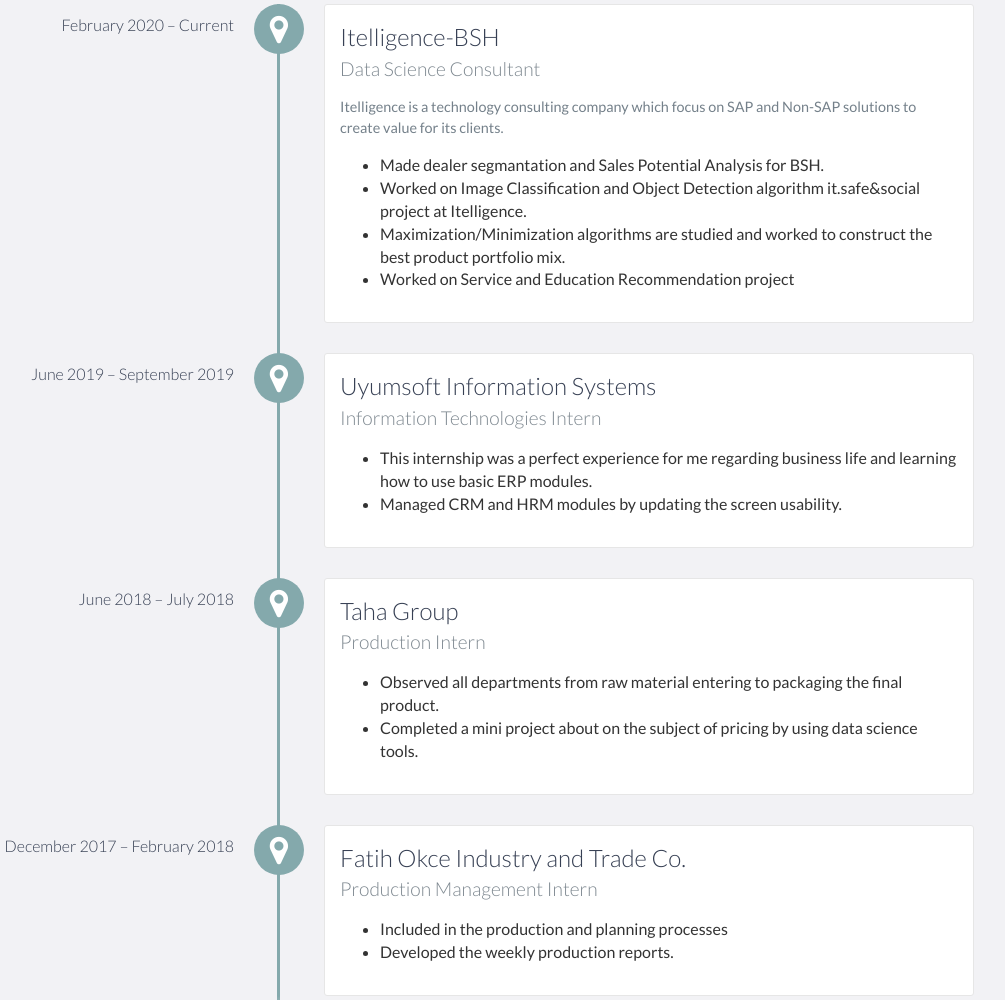
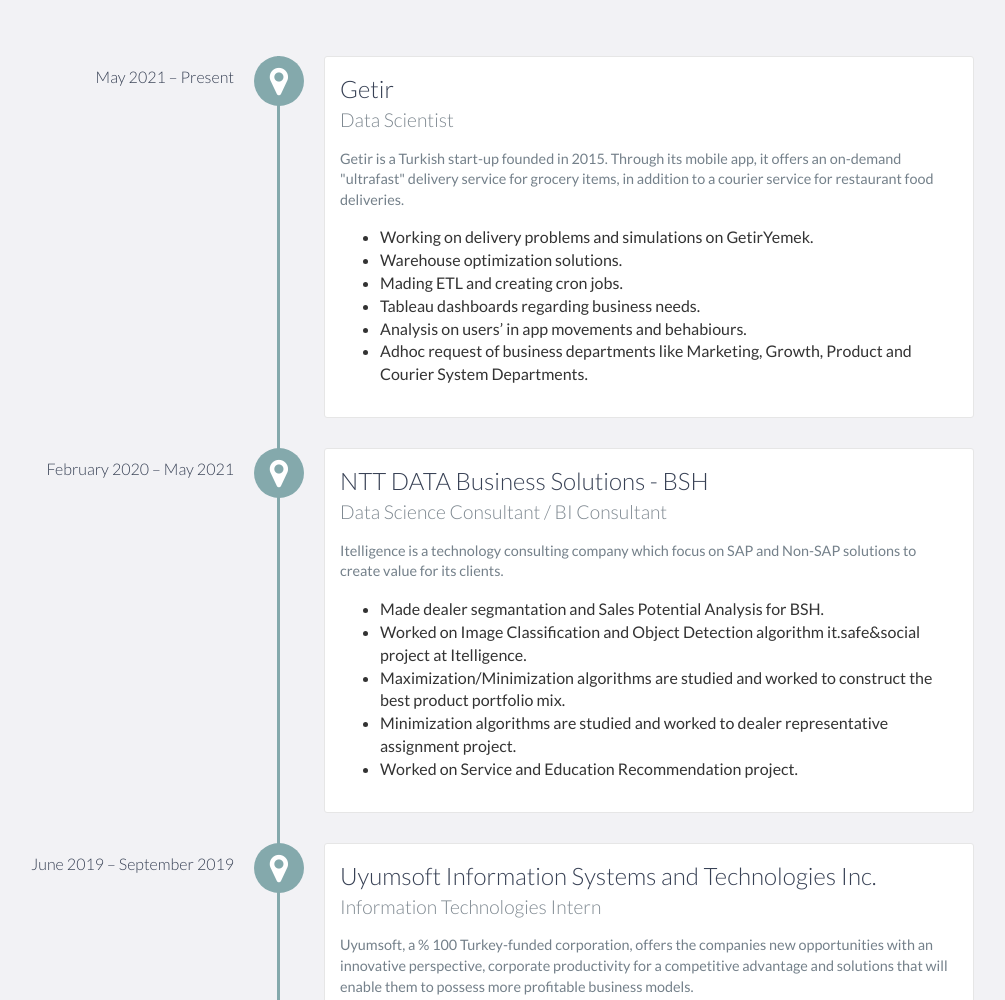
Before and after one commit to sinan-demirhan/sinan-demirhan.github.io, a website: page index.html in a window 1280 px wide. Shown: the part 1528-2528 px from the top of the page, without its empty margins (166-1171 px from the left). Drawn offline with nearby package versions, Linux system fonts and the light colour scheme.

Commit message:
update html

```diff
--- a/index.html
+++ b/index.html
@@ -76,7 +76,7 @@
                         An enthusiastic and hard-working industrial engineer who likes to work with data.
                     </p>
                     <p>
-                        Currently working as a Data Science Consultant at Itelligence
+                        Currently working as a Data Scientist at Getir.
                     </p>
                 </div>
             </div>
@@ -98,7 +98,10 @@
             <li>COLİOP and GAMS</li>
             <li>Rshiny</li>
             <li>Tableau</li>
+            <li>PostgreSql</li>
+            <li>MongoDb</li>
             <li>Knime</li>
+            <li>Web Scraping</li>
             <li>MS Office</li>
             <li>Machine learning</li>
             <li>Time Series Analysis</li>
@@ -114,9 +117,27 @@
     <div id="experience" class="background-alt">
         <h2 class="heading">Experience</h2>
         <div id="experience-timeline">
-            <div data-date="February 2020 – Current">
-                <h3>Itelligence-BSH</h3>
-                <h4>Data Science Consultant</h4>
+
+            <div data-date="May 2021 – Present">
+                <h3>Getir</h3>
+                <h4>Data Scientist</h4>
+                <p>
+                    Getir is a Turkish start-up founded in 2015. Through its mobile app, it offers an on-demand "ultrafast" delivery service for grocery items, in addition to a courier service for restaurant food deliveries.
+                    <ul>
+                        <li>Working on delivery problems and simulations on GetirYemek.</li>
+                        <li>Warehouse optimization solutions.</li>
+                        <li>Mading ETL and creating cron jobs.</li>
+                        <li>Tableau dashboards regarding business needs.</li>
+                        <li>Analysis on users’ in app movements and behabiours.</li>
+                        <li>Adhoc request of business departments like Marketing, Growth, Product and Courier System Departments.</li>
+                    </ul>
+                </p>
+            </div>
+
+
+            <div data-date="February 2020 – May 2021">
+                <h3>NTT DATA Business Solutions - BSH</h3>
+                <h4>Data Science Consultant / BI Consultant</h4>
                 <p>
                     Itelligence is a technology consulting company which focus on SAP and Non-SAP solutions to create value for its clients.
                     <br>
@@ -124,16 +145,18 @@
                         <li>Made dealer segmantation and Sales Potential Analysis for BSH.</li>
                         <li>Worked on Image Classification and Object Detection algorithm it.safe&social project at Itelligence.</li>
                         <li>Maximization/Minimization algorithms are studied and worked to construct the best product portfolio mix.</li>
-                        <li>Worked on Service and Education Recommendation project</li>
+                        <li>Minimization algorithms are studied and worked to dealer representative assignment project.</li>
+                        <li>Worked on Service and Education Recommendation project.</li>
 
                     </ul>
                 </p>
             </div>
 
             <div data-date="June 2019 – September 2019">
-                <h3>Uyumsoft Information Systems</h3>
+                <h3>Uyumsoft Information Systems and Technologies Inc.</h3>
                 <h4>Information Technologies Intern</h4>
                 <p>
+                    Uyumsoft, a % 100 Turkey-funded corporation, offers the companies new opportunities with an innovative perspective, corporate productivity for a competitive advantage and solutions that will enable them to possess more profitable business models.
                     <ul>
                         <li>This internship was a perfect experience for me regarding business life and learning how to use basic ERP modules.</li>
                         <li>Managed CRM and HRM modules by updating the screen usability.</li>
@@ -145,6 +168,7 @@
                 <h3>Taha Group</h3>
                 <h4>Production Intern</h4>
                 <p>
+                    Taha Group is a vertically integrated full-service apparel manufacturing group in Turkey providing a wide range of services from innovative product development to logistics arrangements.
                     <ul>
                         <li>Observed all departments from raw material entering to packaging the final product.</li>
                         <li>Completed a mini project about on the subject of pricing by using data science tools.</li>
@@ -171,7 +195,7 @@
         <h2 class="heading">Education</h2>
         <div class="education-block">
             <h3>Bogazici University</h3>
-            <span class="education-date">October 2016 - February 2020</span>
+            <span class="education-date">October 2016 - January 2020</span>
             <h4>Bachelor of Science in Industrial Engineering</h4>
             <p>
                 <ul>
```
Also changed, not shown: css/styles.css, images/resim.jpeg (added), 1 other file.
